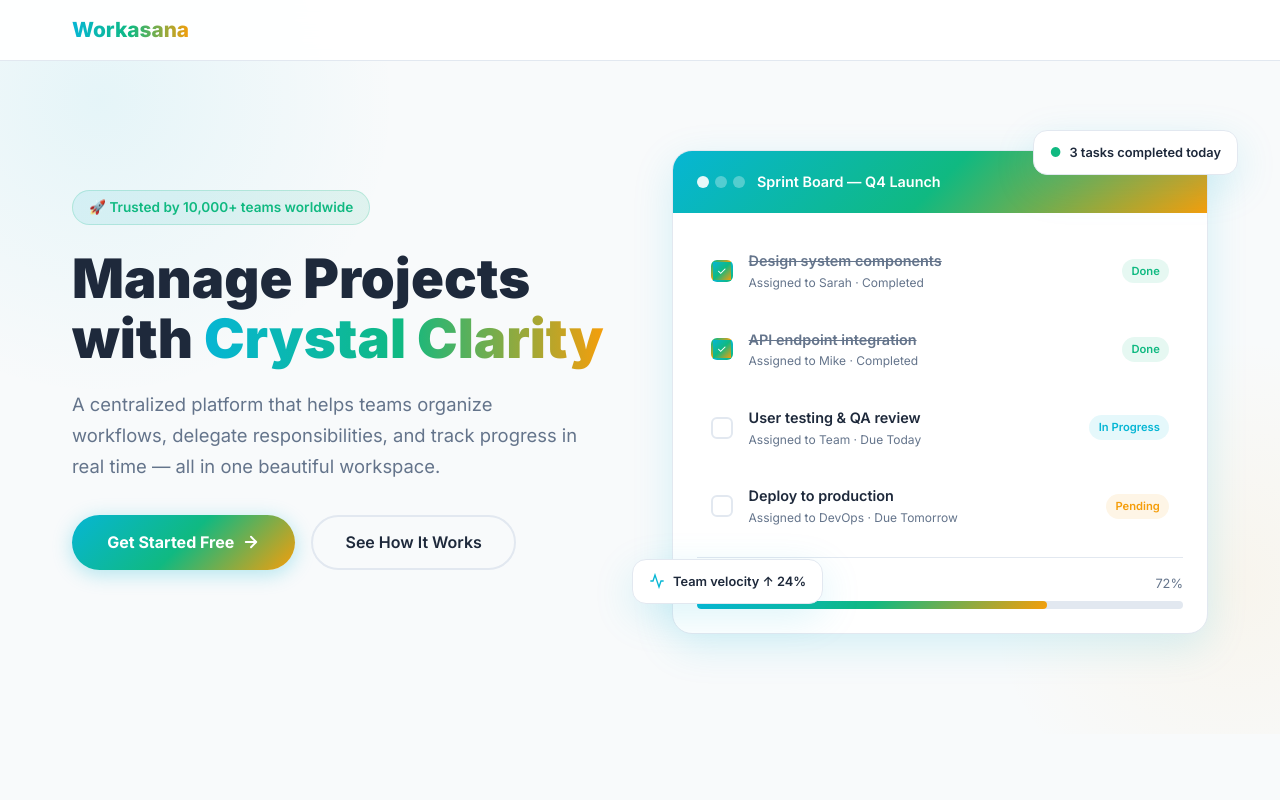
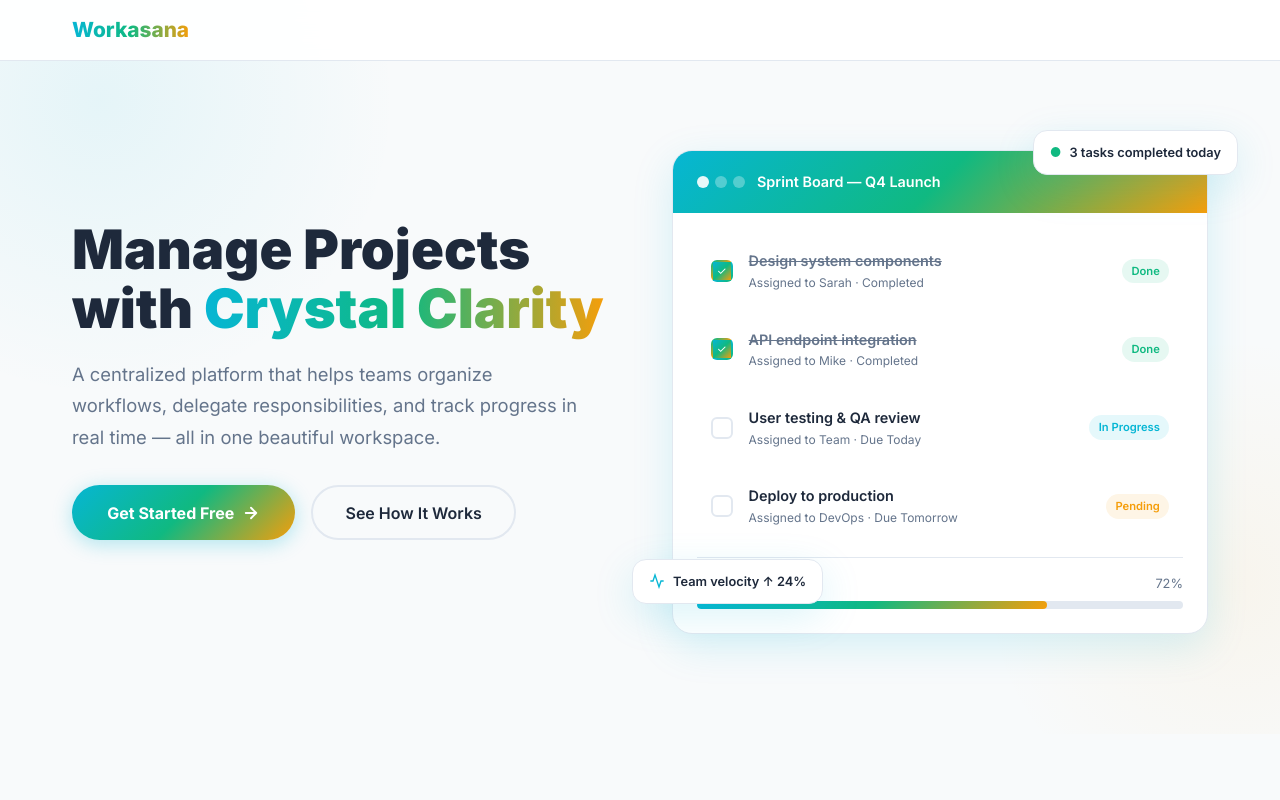
Before and after one commit to Sowhom638/Workasana, a React (Vite) app: page / in a window 1280 px wide. Shown: the top 800 px of the page. Built offline with nearby package versions, Linux system fonts and the light colour scheme.

Commit message:
Just some basic modification

```diff
--- a/src/App.jsx
+++ b/src/App.jsx
@@ -914,7 +914,6 @@ function App() {
       <section className="wa-hero">
         <div className="wa-hero-inner">
           <div>
-            <div className="wa-hero-badge">🚀 Trusted by 10,000+ teams worldwide</div>
             <h1>Manage Projects<br/>with <span className="gradient-text">Crystal Clarity</span></h1>
             <p className="wa-hero-desc">
               A centralized platform that helps teams organize workflows, delegate responsibilities, and track progress in real time — all in one beautiful workspace.
```
